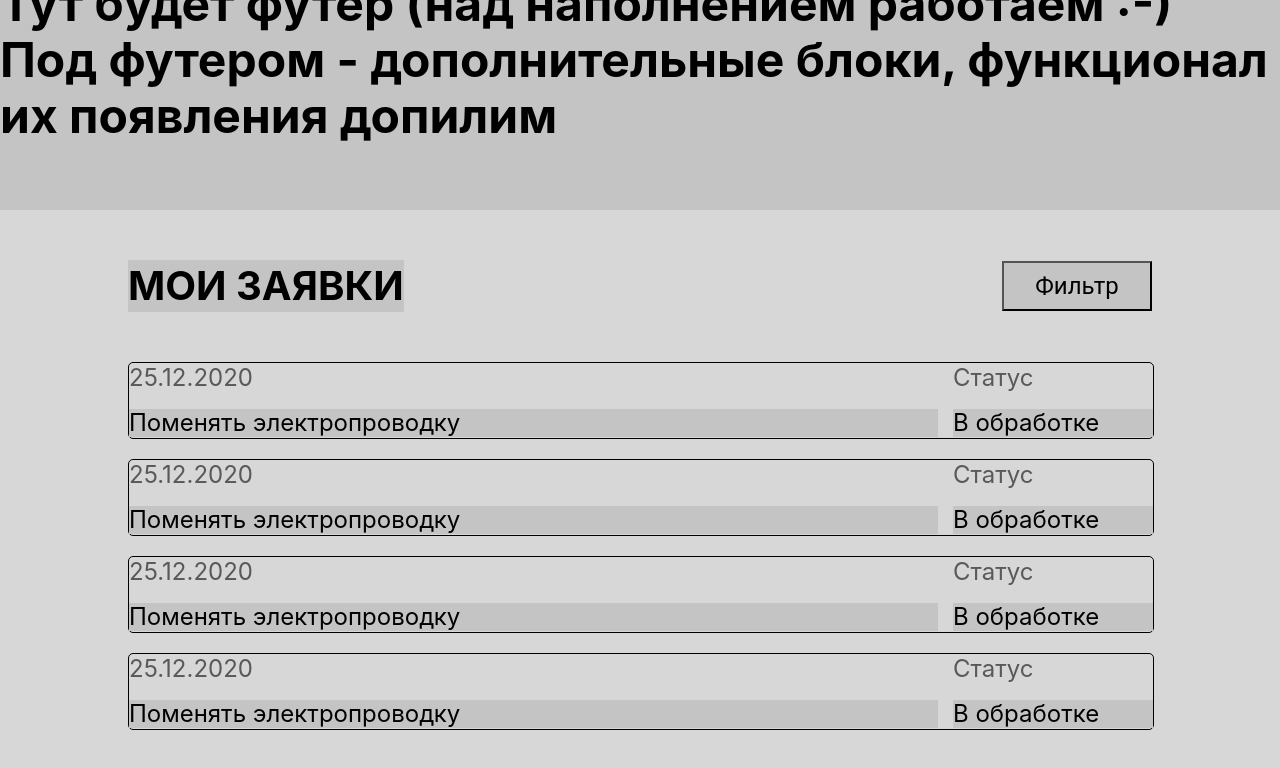
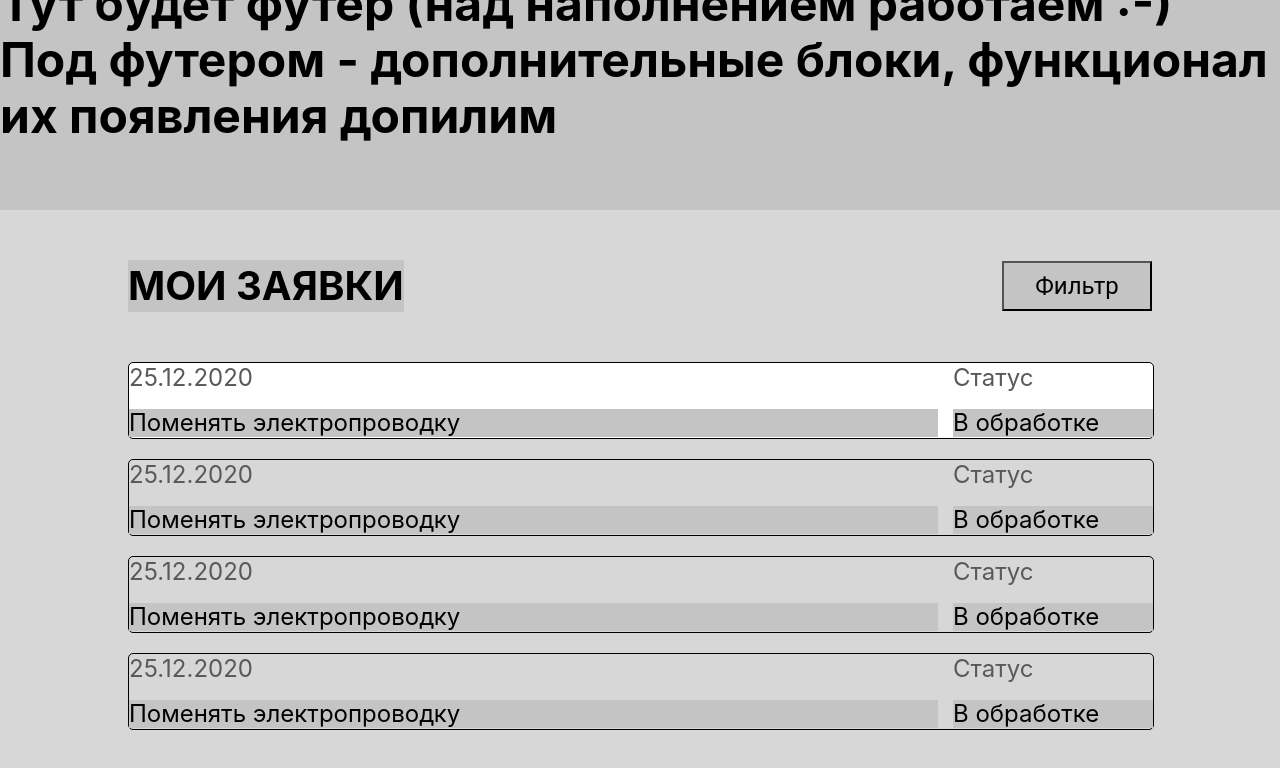
Before and after one commit to Konovaly4/profi-2025, a React (Create React App) app: page / in a window 1280 px wide. In both pictures the pointer is over the item 641 px from the left and 3379 px from the top of the page. Shown: the part 2979-3747 px from the top of the page. Built offline with nearby package versions, Linux system fonts and the light colour scheme.

Commit message:
base html and functions ready and bg color on hover for list item added

```diff
--- a/src/components/Mytask/Mytask.css
+++ b/src/components/Mytask/Mytask.css
@@ -10,6 +10,10 @@
   align-items: center;
   margin-bottom: 20px;
   text-align: left;
+}
+
+.mytasks__item:hover {
+  background-color: white;
 }
 
 .mytasks__date {
```
Also changed, not shown: 1 other file (tests, documents, lock files or other folders).
